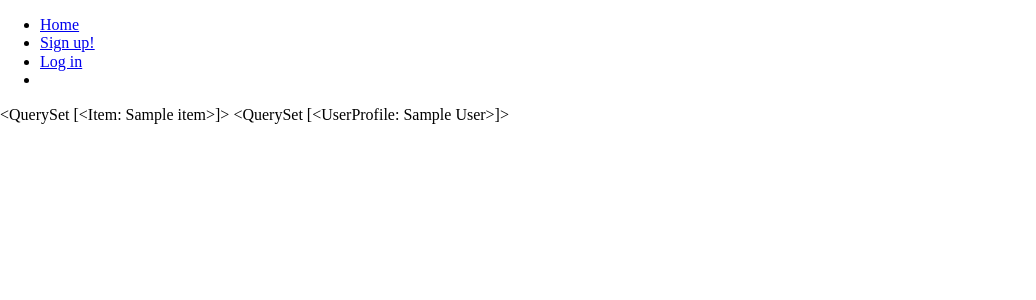
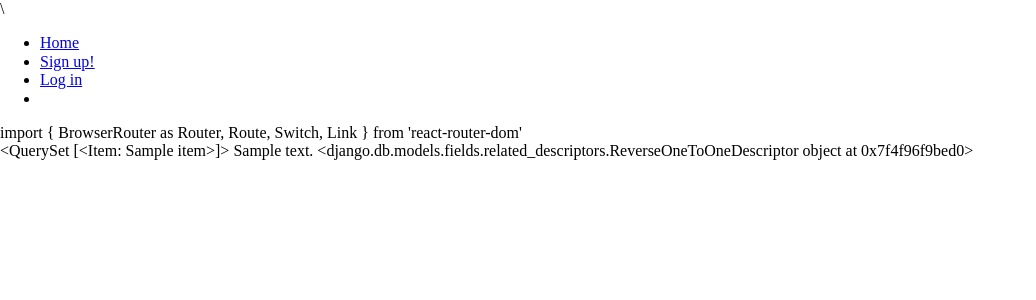
Before and after one commit to jaybenaim/community, a Django app: page /home/ in a window 1280 px wide. Shown: the top 300 px of the page, without its empty margins (0-1036 px from the left). Run offline with Django 3.2, Linux system fonts and the light colour scheme; tables that the repository leaves empty hold one stand-in row (values such as "Sample post"); some libraries are stand-ins or nearby versions.

Commit message:
extended user model

```diff
--- a/community/admin.py
+++ b/community/admin.py
@@ -1,5 +1,5 @@
 from django.contrib import admin
 from .models import *
 
-admin.site.register(UserProfile)
+admin.site.register(Profile)
 admin.site.register(Item)
--- a/community/models.py
+++ b/community/models.py
@@ -6,6 +6,8 @@ from django.utils.translation import gettext_lazy as _
 from datetime import date
 from django import forms
 from django.contrib.auth.models import User
+from django.db.models.signals import post_save
+from django.dispatch import receiver
 
 class Item(models.Model):
     name_of_item = models.CharField(max_length=255)
@@ -16,12 +18,20 @@ class Item(models.Model):
     def __str__(self):
         return self.name_of_item
 
-class UserProfile(models.Model):
-    # get username from auth
-    name = models.CharField(max_length=255)
+class Profile(models.Model):
+    user = models.OneToOneField(User, on_delete=models.CASCADE)
     email = models.EmailField(max_length=255)
     address = models.CharField(max_length=255)
     shed_items = models.ForeignKey(Item, on_delete=models.CASCADE)
 
     def __str__(self):
-        return self.name
+        return self.user.username
+
+@receiver(post_save, sender=User)
+def create_user_profile(sender, instance, created, **kwargs):
+    if created:
+        Profile.objects.create(user=instance)
+
+@receiver(post_save, sender=User)
+def save_user_profile(sender, instance, **kwargs):
+    instance.profile.save()
--- a/community/templates/base.html
+++ b/community/templates/base.html
@@ -4,10 +4,13 @@
 <head>
     <title>{% block title %} {% endblock %}</title>
     <link rel="stylesheet" href="https://cdnjs.cloudflare.com/ajax/libs/normalize/8.0.1/normalize.min.css" integrity="sha256-l85OmPOjvil/SOvVt3HnSSjzF1TUMyT9eV0c2BzEGzU=" crossorigin="anonymous" />
-    <link rel="stylesheet" href="{% static 'css/style.css' %}" >
+    <link rel="stylesheet" href="{% static 'css/style.css' %}" > \<script src="https://stackpath.bootstrapcdn.com/bootstrap/4.3.1/js/bootstrap.bundle.min.js"
+        integrity="sha384-xrRywqdh3PHs8keKZN+8zzc5TX0GRTLCcmivcbNJWm2rs5C8PRhcEn3czEjhAO9o"
+        crossorigin="anonymous"></script>
 </head>
 <body>
 <header>
+    <div class="container">
     <nav>
 
         <ul>
@@ -30,11 +33,14 @@
 
         </ul>
 
+        import { BrowserRouter as Router, Route, Switch, Link } from 'react-router-dom'
 
 
     </nav>
 </header>
 {% block content %}
 {% endblock %}
+</div>
 </body>
+
 </html>
--- a/community/templates/index.html
+++ b/community/templates/index.html
@@ -1,4 +1,7 @@
 {% extends 'base.html'%} {% block title %} {% endblock %} {% block content %}
 {{ items }}
-{{ users }}
+{% for i in profiles %}
+{{ i.address }}
+{% endfor %}
+{{ address }}
 {% endblock%}
--- a/community/views.py
+++ b/community/views.py
@@ -16,7 +16,9 @@ def root(request):
 def home(request):
     context = {
         'items': Item.objects.all(),
-        'users': UserProfile.objects.all()
+        'users': User.objects.all(),
+        'profiles': Profile.objects.all(),
+        'address': User.profile,
     }
     return render(request, 'index.html', context)
 def login_view(request):
@@ -61,10 +63,10 @@ def signup_create(request):
 
 def api(request):
     items = serializers.serialize('json', Item.objects.all())
-    users = serializers.serialize('json', UserProfile.objects.all())
+    users = serializers.serialize('json', Profile.objects.all())
     data = {
         'item': items,
-        'UserProfile': users
+        'Profile': users
     }
 
     return JsonResponse(data)
--- a/community_front/package.json
+++ b/community_front/package.json
@@ -5,6 +5,7 @@
   "dependencies": {
     "react": "^16.9.0",
     "react-dom": "^16.9.0",
+    "react-router-dom": "^5.0.1",
     "react-scripts": "3.1.1"
   },
   "scripts": {
```
Also changed, not shown: community/migrations/0004_auto_20190905_1614.py (added), community_front/package-lock.json.
